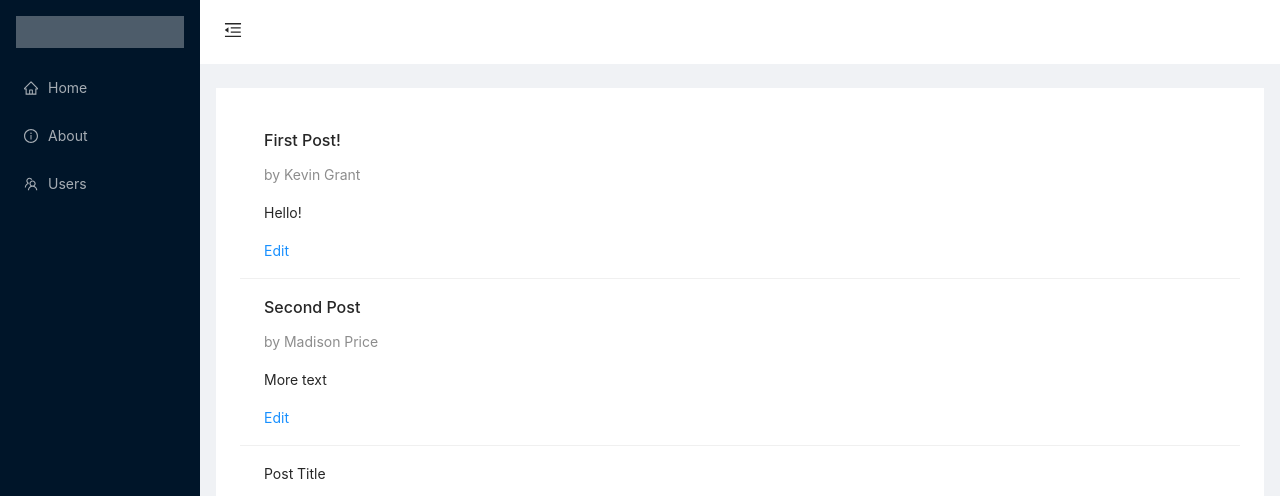
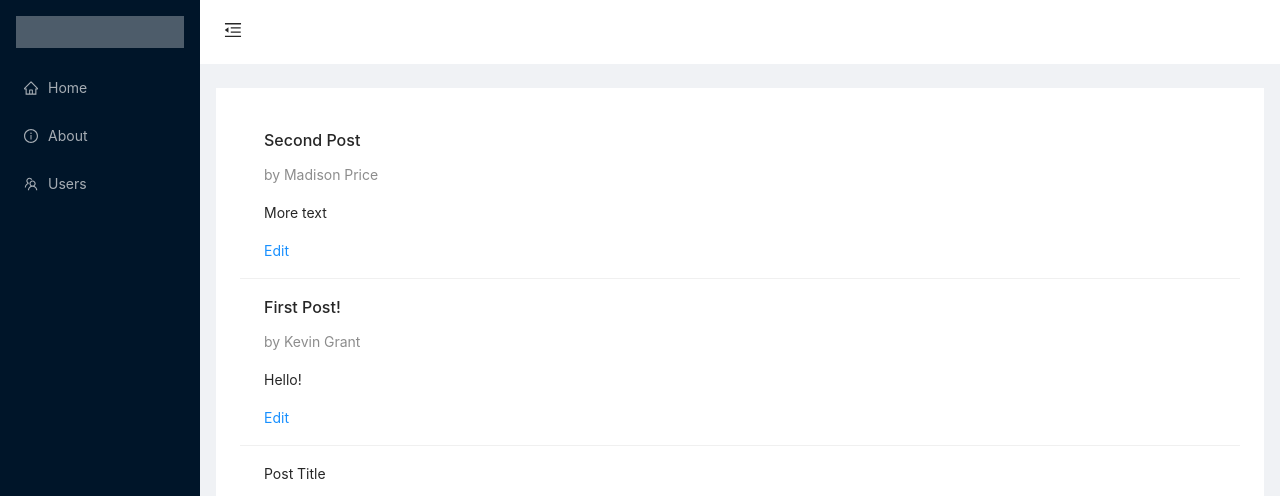
Before and after one commit to fanck0605/hello-redux, a React (Create React App) app: page /posts in a window 1280 px wide. Shown: the top 496 px of the page. Built offline with nearby package versions, Linux system fonts and the light colour scheme.

Commit message:
储存帖子创建时间并排序

```diff
--- a/package.json
+++ b/package.json
@@ -18,6 +18,7 @@
     "antd": "^4.18.2",
     "babel-plugin-import": "^1.13.3",
     "craco-plugin-less": "^2.1.2",
+    "date-fns": "^2.28.0",
     "prettier": "^2.5.1",
     "react": "^17.0.2",
     "react-dom": "^17.0.2",
--- a/src/features/posts/PostList.tsx
+++ b/src/features/posts/PostList.tsx
@@ -10,6 +10,10 @@ const PostList: React.FC<{
   addNewPost: ReactNode;
 }> = ({ addNewPost }) => {
   const postList = useAppSelector((rootState) => rootState.posts);
+
+  const sortedPostList = postList
+    .slice()
+    .sort((a, b) => b.date.localeCompare(a.date));
 
   const dispatch = useAppDispatch();
 
@@ -44,7 +48,7 @@ const PostList: React.FC<{
     <List
       itemLayout="vertical"
       size="large"
-      dataSource={postList}
+      dataSource={sortedPostList}
       renderItem={renderPost}
       footer={addNewPost}
     />
--- a/src/features/posts/postsSlice.ts
+++ b/src/features/posts/postsSlice.ts
@@ -1,7 +1,9 @@
 import { createSlice, nanoid, PayloadAction } from '@reduxjs/toolkit';
+import { sub } from 'date-fns';
 
 interface Post {
   id: string;
+  date: string;
   title: string;
   content: string;
   userId: string;
@@ -9,8 +11,20 @@ interface Post {
 }
 
 const initialState: Post[] = [
-  { id: '1', title: 'First Post!', content: 'Hello!', userId: '1' },
-  { id: '2', title: 'Second Post', content: 'More text', userId: '2' },
+  {
+    id: '1',
+    date: sub(Date.now(), { minutes: 10 }).toISOString(),
+    title: 'First Post!',
+    content: 'Hello!',
+    userId: '1',
+  },
+  {
+    id: '2',
+    date: sub(new Date(), { minutes: 5 }).toISOString(),
+    title: 'Second Post',
+    content: 'More text',
+    userId: '2',
+  },
 ];
 
 const postsSlice = createSlice({
@@ -29,6 +43,7 @@ const postsSlice = createSlice({
         return {
           payload: {
             id: nanoid(),
+            date: new Date().toISOString(),
             title,
             content,
             userId,
```
Also changed, not shown: 1 other file (tests, documents, lock files or other folders).
